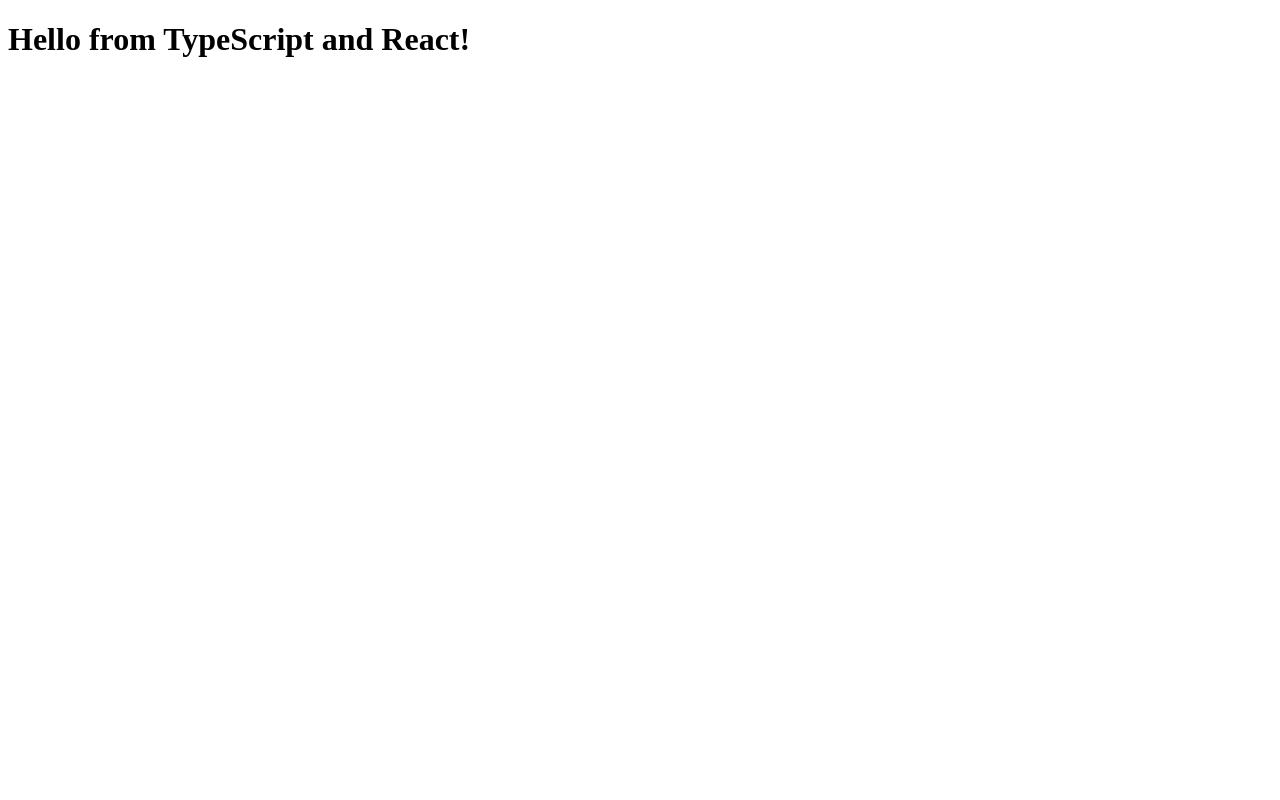
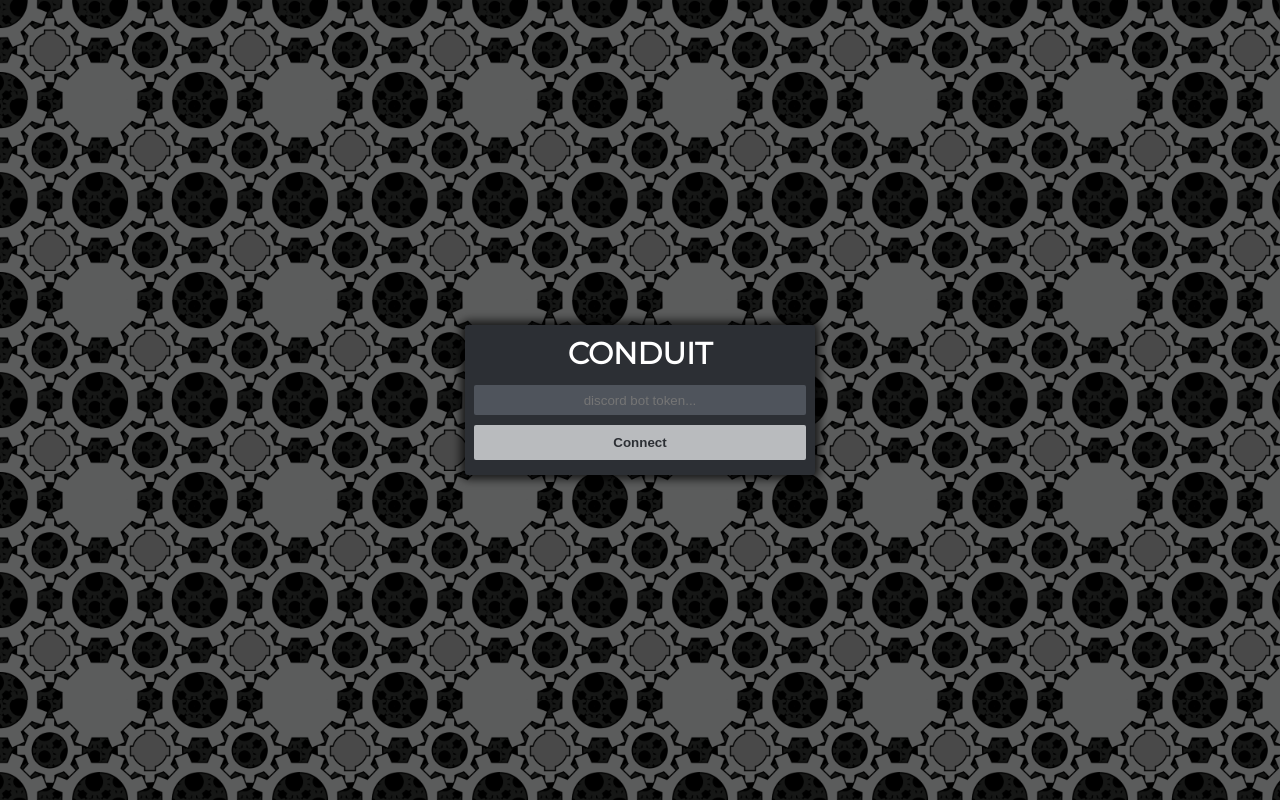
Before and after one commit to Earu/Conduit, a React app: page / in a window 1280 px wide. Built offline with nearby package versions, Linux system fonts and the light colour scheme.

Commit message:
Current work

```diff
--- a/index.html
+++ b/index.html
@@ -1,11 +1,12 @@
 <!DOCTYPE html>
-<html>
+<html lang="EN">
     <head>
         <meta charset="UTF-8" />
-        <title>Hello React!</title>
+        <title>Conduit</title>
+        <link rel="stylesheet" type="text/css" href="public/style/index.css"/>
     </head>
     <body>
-        <div id="example"></div>
+        <div id="root"></div>
 
         <!-- Dependencies -->
         <script src="./node_modules/react/umd/react.development.js"></script>
--- /dev/null
+++ b/public/style/index.css
@@ -0,0 +1,92 @@
+@import url('https://fonts.googleapis.com/css?family=Montserrat&display=swap');
+
+html,
+body {
+    width: 100%;
+    min-height: 100%;
+    padding: 0;
+    margin: 0;
+    font-family: 'Montserrat', sans-serif;
+}
+
+div {
+    padding: 0;
+    margin: 0;
+}
+
+body {
+    background-image: url(../img/pattern.png);
+    background-size: 200px;
+    animation: background-slide 5s linear infinite;
+    overflow: hidden;
+    height: 100vh;
+    position: relative;
+}
+
+#root {
+    height: 100vh;
+}
+
+@keyframes background-slide {
+    0% {
+        background-position: 0px 0px;
+    }
+
+    100% {
+        background-position: 200px 200px;
+    }
+}
+
+/* login */
+#token-form {
+    background-color: #2c2f34;
+    width: 350px;
+    box-shadow: 0px 0px 10px 4px rgba(0, 0, 0, 0.75);
+    position: absolute;
+    top: 50%;
+    left: 50%;
+    margin-left: -175px;
+    margin-top: -75px;
+    border-radius: 3px;
+    padding-bottom: 15px;
+}
+
+#token-form>span {
+    margin: 10px;
+    margin-bottom: 13px;
+    color: white;
+    font-weight: bolder;
+    text-align: center;
+    font-size: 30px;
+    display: block;
+}
+
+#token-input {
+    background-color: #4f545c;
+    border: none;
+    color: #b9bbbe;
+    border-radius: 2px;
+    padding: 0px;
+    margin: 0 auto;
+    display: block;
+    width: 95%;
+    height: 30px;
+    margin-bottom: 10px;
+    text-align: center;
+}
+
+#token-form>button {
+    background-color: #b9bbbe;
+    border-radius: 2px;
+    padding: 10px;
+    color: #2c2f34;
+    font-weight: bolder;
+    border: none;
+    display: block;
+    margin: 0 auto;
+    width: 95%;
+}
+
+#token-form>button:hover {
+    background-color: white;
+}
--- /dev/null
+++ b/src/components/Login.tsx
@@ -0,0 +1,24 @@
+import * as React from "react";
+
+export class Login extends React.Component {
+    private onClick(e: React.MouseEvent<HTMLButtonElement, MouseEvent>): void {
+        //e.preventDefault();
+        console.debug('test');
+
+        let input: HTMLElement = document.getElementById('token-input');
+        let token: string = input.textContent;
+        if (token) {
+            let form = document.getElementById('token-form');
+            form.style.display = 'none';
+            console.debug('test');
+        }
+    }
+
+    public render(): JSX.Element {
+        return (<div id='token-form'>
+            <span>CONDUIT</span>
+            <input id='token-input' type='password' placeholder='discord bot token...'/>
+            <button onClick={this.onClick}>Connect</button>
+        </div>);
+    }
+}
--- a/src/index.tsx
+++ b/src/index.tsx
@@ -1,9 +1,9 @@
 import * as React from "react";
 import * as ReactDOM from "react-dom";
 
-import { Hello } from "./components/Hello";
+import { Login } from "./components/Login";
 
 ReactDOM.render(
-    <Hello compiler="TypeScript" framework="React" />,
-    document.getElementById("example")
+    <Login />,
+    document.getElementById("root")
 );
```
Also changed, not shown: tsconfig.json (added, +10 -0 lines), public/img/pattern.png (added), 1 other file (tests, documents, lock files or other folders).
